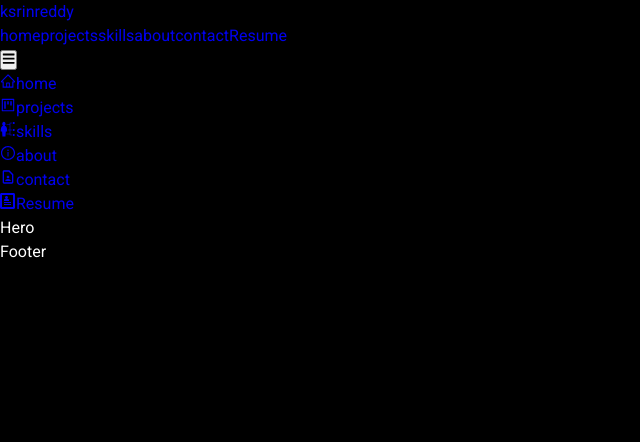
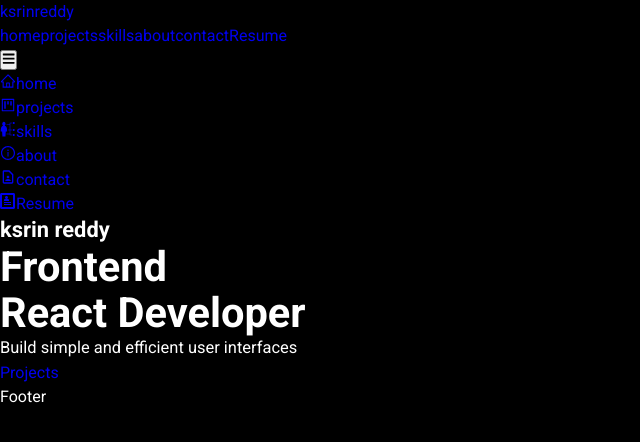
Before and after one commit to ksrinreddy/portfolio, a React (Create React App) app: page / in a window 1280 px wide. Shown: the top 442 px of the page, without its empty margins (0-640 px from the left). Built offline with nearby package versions, Linux system fonts and the light colour scheme.

Commit message:
structure and style hero component

```diff
--- a/src/components/Hero.js
+++ b/src/components/Hero.js
@@ -1,7 +1,28 @@
 import React from "react";
+import { Link } from "react-router-dom";
+import socialLinks from "../assets/data/socialLinks";
 
 const Hero = () => {
-  return <div>Hero</div>;
+  return (
+    <section className="hero">
+      <div className="hero__content-wrapper">
+        <div className="hero__info">
+          <div className="hero__header">
+            <h3 className="hero__name">ksrin reddy</h3>
+          </div>
+          <h1 className="hero__role-title">
+            Frontend <br /> React Developer
+          </h1>
+          <p className="hero__role-desc">
+            Build simple and efficient user interfaces
+          </p>
+          <Link to="/projects" className="hero__projects-link">
+            Projects
+          </Link>
+        </div>
+      </div>
+    </section>
+  );
 };
 
 export default Hero;
--- /dev/null
+++ b/src/components/styles-components/_Hero.scss
@@ -0,0 +1,98 @@
+@use "../../styles/scss/abstracts/" as a;
+
+.hero {
+  // height: 100vh;
+  height: calc(100vh - a.$height-footer);
+  background: a.$bg-black;
+
+  &__content-wrapper {
+    height: 100%;
+    // width: min(90vw, a.px-rem(768));
+    width: min(90vw, a.px-rem(1024));
+    margin-inline: auto;
+    padding-block: a.$height-navbar;
+    display: grid;
+    place-items: center;
+    position: relative;
+  }
+
+  &__info {
+    display: grid;
+    row-gap: a.g(small);
+  }
+
+  &__header {
+    display: flex;
+    align-items: center;
+    gap: a.g(small);
+  }
+
+  &__name {
+    font-weight: a.fw(light);
+    letter-spacing: a.ls(x-small);
+    color: a.$text-white;
+  }
+
+  &__role-title {
+    line-height: 1;
+    color: a.$text-white;
+    font-weight: a.fw(medium);
+  }
+
+  &__role-desc {
+    font-size: a.fs(14);
+    font-weight: a.fw(light);
+    color: a.$text-white;
+    letter-spacing: a.ls(0.25);
+    margin-bottom: a.m(x-large);
+
+    @include a.mq-up(medium) {
+      font-size: a.fs(16);
+    }
+  }
+
+  &__projects-link {
+    border: a.px-rem(1) solid rgba(a.$text-white, 0.6);
+    color: a.$text-white;
+    padding: a.p(x-small) a.p(large);
+    border-radius: a.br(base);
+    text-transform: uppercase;
+    font-size: a.fs(14);
+    letter-spacing: a.ls(x-small);
+    justify-self: center;
+    transition: all 300ms ease;
+
+    &:hover {
+      background: rgba(a.$text-white, 1);
+      color: a.$text-black;
+    }
+  }
+
+  &__social-links {
+    padding: a.p(small) a.p(small);
+    display: flex;
+    align-items: center;
+    justify-content: center;
+    gap: a.g(small);
+  }
+
+  &__social-link {
+    color: rgba(a.$text-white, 0.9);
+    font-size: a.fs(20);
+    display: flex;
+    align-items: center;
+    justify-content: center;
+    transition: color 300ms ease;
+
+    &:hover {
+      color: rgba(a.$text-white, 1);
+    }
+
+    @include a.mq-up(medium) {
+      font-size: a.fs(22);
+    }
+    @include a.mq-up(large) {
+      font-size: a.fs(24);
+    }
+  }
+}
```
